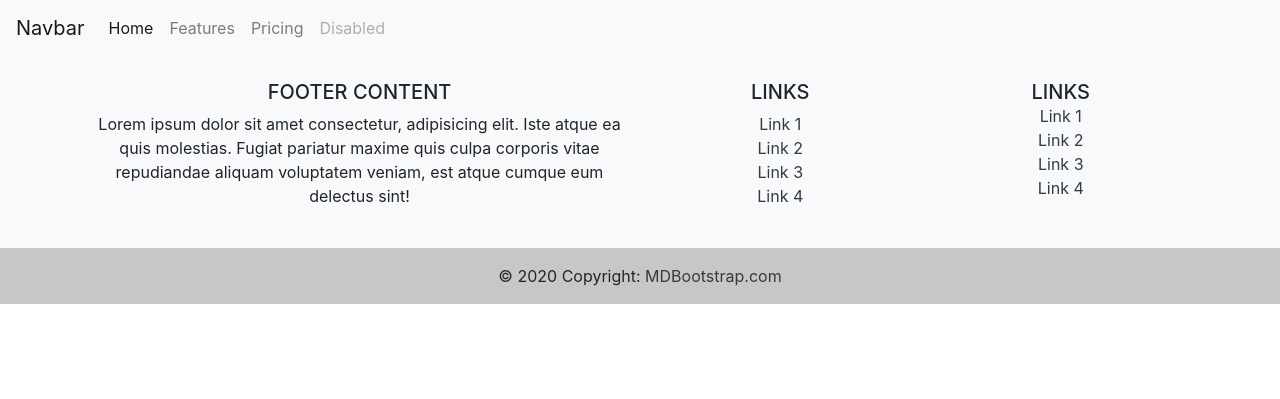
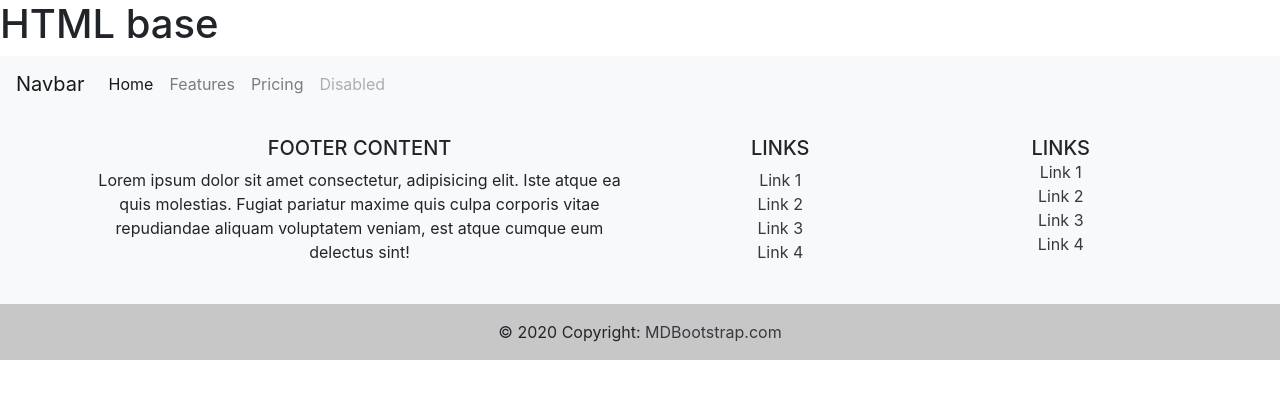
Before and after one commit to SihemLaffat/JoboardSearch, a Symfony app: template templates/base.html.twig in a window 1280 px wide. Shown: the top 399 px of the page. Run offline with Twig, Linux system fonts and the light colour scheme; the template is opened without the code that fills it, so the values that code supplies are empty; some libraries are stand-ins or nearby versions.

Commit message:
HTML base

```diff
--- a/templates/base.html.twig
+++ b/templates/base.html.twig
@@ -14,7 +14,7 @@
         {% block javascripts %}{% endblock %}
     </head>
     <body>
-
+        <h1>HTML base</h1>
         {% block header %}
             {{ include('header/header.html.twig') }}
         {% endblock %}
```
